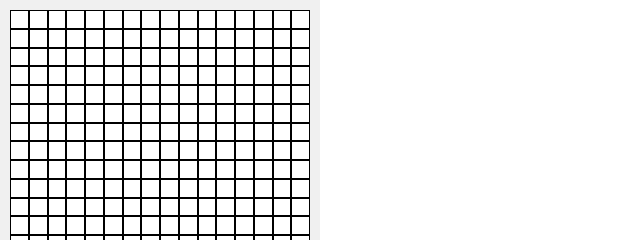
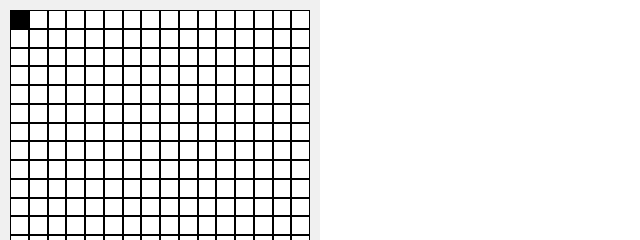
Before and after one commit to diegovieiraf/etch-a-sketch, a plain HTML site: page index.html in a window 1280 px wide. In both pictures the pointer is over the element 19 px from the left and 19 px from the top of the page. Shown: the top 240 px of the page, 0-640 px from the left. Drawn offline with Linux system fonts and the light colour scheme.

Commit message:
Set up a color trail effect in each grid cell

```diff
--- a/config.js
+++ b/config.js
@@ -5,6 +5,9 @@ function createGrid() {
         for (let j = 0; j < 16; j++) {
             const div = document.createElement("div");
             div.classList.add("grid-square");
+            div.addEventListener("mouseover", function (e) {
+                e.target.style.backgroundColor = "black";
+            })
             container.appendChild(div);
         }
     }
--- a/styles.css
+++ b/styles.css
@@ -23,3 +23,7 @@ body {
     background-color: #ffffff;
     border: 1px solid #000000;
 }
+
+.grid-square:hover {
+    background-color: #000000;
+}
```
